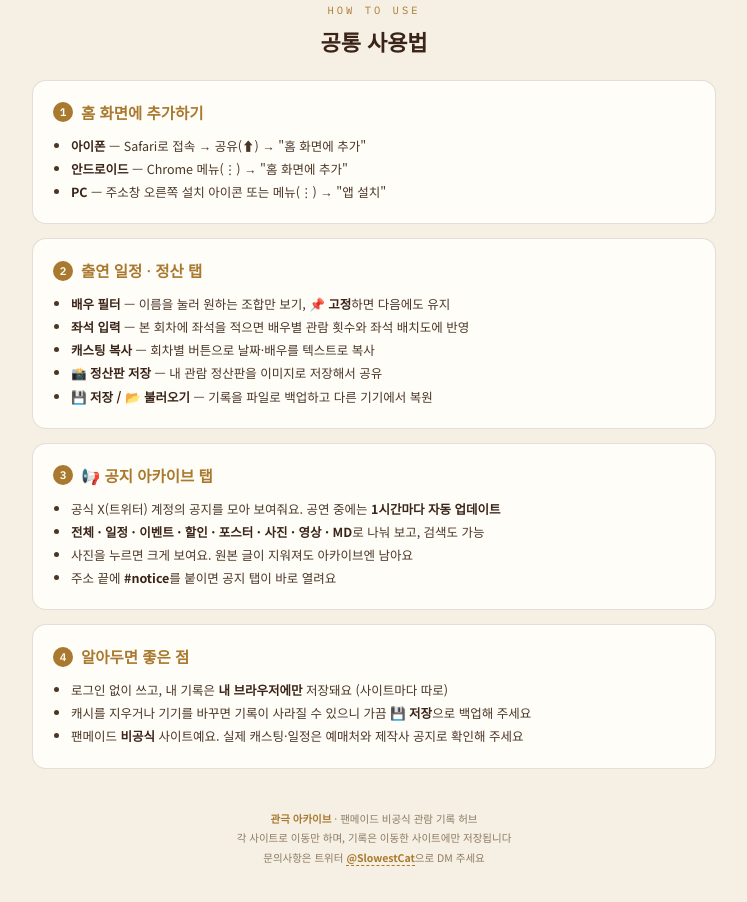
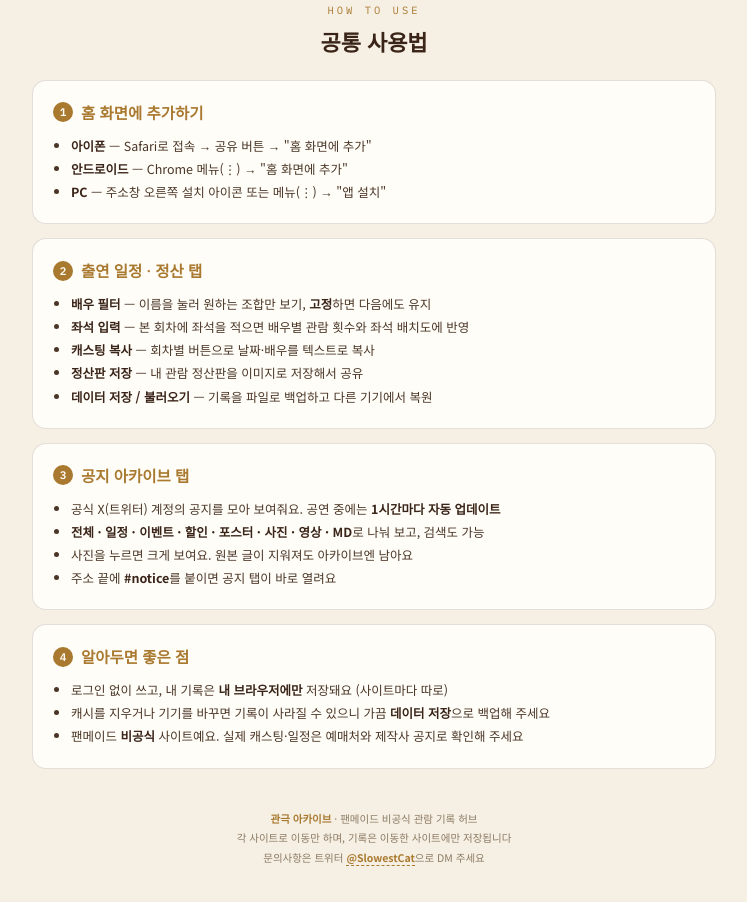
Before and after one commit to chichiandpopo/stage_archive, a plain HTML site: page index.html in a window 1280 px wide. Shown: the part 1530-2432 px from the top of the page, without its empty margins (266-1013 px from the left). Drawn offline with Linux system fonts and the light colour scheme.

Commit message:
사용법 이모티콘 빼기
Co-Authored-By: Claude Opus 5.5 <noreply@anthropic.com>
Claude-Session: https://claude.ai/code/session_01Jwnfeddb2AWhiNUX6mR7Bd

```diff
--- a/index.html
+++ b/index.html
@@ -147,7 +147,7 @@ body{
   <div class="guide-card">
     <h3><span class="guide-num">1</span>홈 화면에 추가하기</h3>
     <ul>
-      <li><b>아이폰</b> — Safari로 접속 → 공유(⬆) → "홈 화면에 추가"</li>
+      <li><b>아이폰</b> — Safari로 접속 → 공유 버튼 → "홈 화면에 추가"</li>
       <li><b>안드로이드</b> — Chrome 메뉴(⋮) → "홈 화면에 추가"</li>
       <li><b>PC</b> — 주소창 오른쪽 설치 아이콘 또는 메뉴(⋮) → "앱 설치"</li>
     </ul>
@@ -156,16 +156,16 @@ body{
   <div class="guide-card">
     <h3><span class="guide-num">2</span>출연 일정 · 정산 탭</h3>
     <ul>
-      <li><b>배우 필터</b> — 이름을 눌러 원하는 조합만 보기, <b>📌 고정</b>하면 다음에도 유지</li>
+      <li><b>배우 필터</b> — 이름을 눌러 원하는 조합만 보기, <b>고정</b>하면 다음에도 유지</li>
       <li><b>좌석 입력</b> — 본 회차에 좌석을 적으면 배우별 관람 횟수와 좌석 배치도에 반영</li>
       <li><b>캐스팅 복사</b> — 회차별 버튼으로 날짜·배우를 텍스트로 복사</li>
-      <li><b>📸 정산판 저장</b> — 내 관람 정산판을 이미지로 저장해서 공유</li>
-      <li><b>💾 저장 / 📂 불러오기</b> — 기록을 파일로 백업하고 다른 기기에서 복원</li>
+      <li><b>정산판 저장</b> — 내 관람 정산판을 이미지로 저장해서 공유</li>
+      <li><b>데이터 저장 / 불러오기</b> — 기록을 파일로 백업하고 다른 기기에서 복원</li>
     </ul>
   </div>
 
   <div class="guide-card">
-    <h3><span class="guide-num">3</span>📢 공지 아카이브 탭</h3>
+    <h3><span class="guide-num">3</span>공지 아카이브 탭</h3>
     <ul>
       <li>공식 X(트위터) 계정의 공지를 모아 보여줘요. 공연 중에는 <b>1시간마다 자동 업데이트</b></li>
       <li><b>전체 · 일정 · 이벤트 · 할인 · 포스터 · 사진 · 영상 · MD</b>로 나눠 보고, 검색도 가능</li>
@@ -178,7 +178,7 @@ body{
     <h3><span class="guide-num">4</span>알아두면 좋은 점</h3>
     <ul>
       <li>로그인 없이 쓰고, 내 기록은 <b>내 브라우저에만</b> 저장돼요 (사이트마다 따로)</li>
-      <li>캐시를 지우거나 기기를 바꾸면 기록이 사라질 수 있으니 가끔 <b>💾 저장</b>으로 백업해 주세요</li>
+      <li>캐시를 지우거나 기기를 바꾸면 기록이 사라질 수 있으니 가끔 <b>데이터 저장</b>으로 백업해 주세요</li>
       <li>팬메이드 <b>비공식</b> 사이트예요. 실제 캐스팅·일정은 예매처와 제작사 공지로 확인해 주세요</li>
     </ul>
   </div>
```
